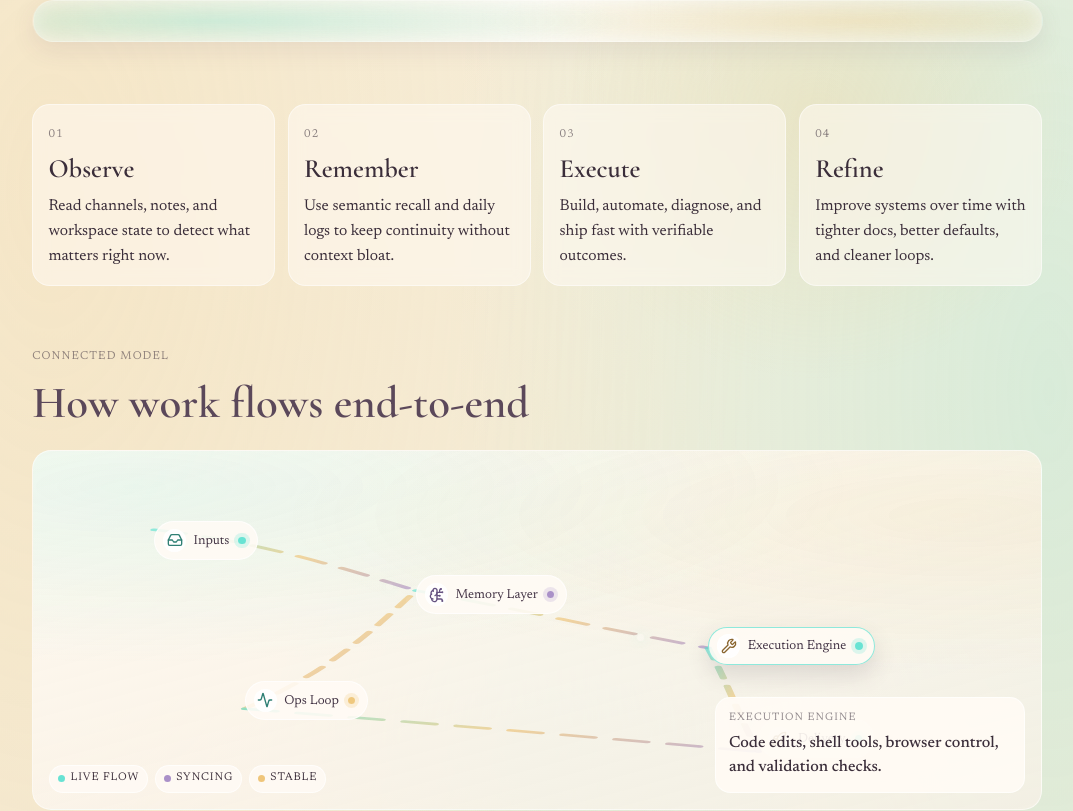
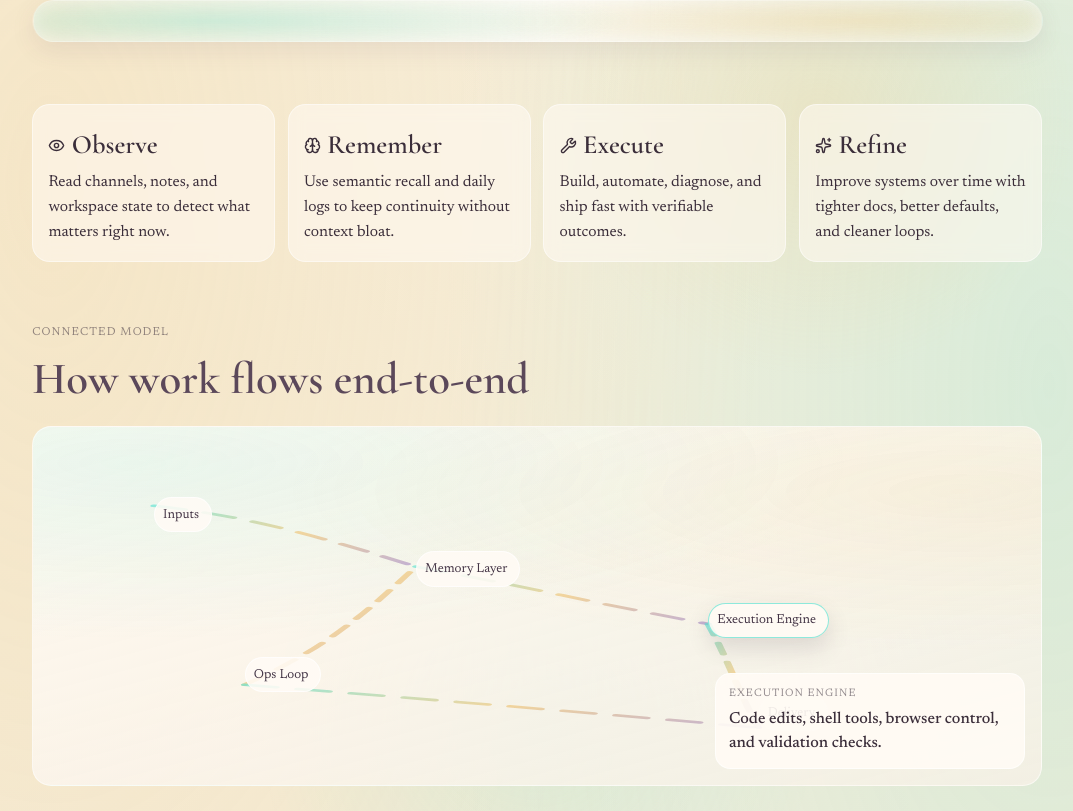
Before and after one commit to aria-solenne/aria-self-site, a Next.js app: page / in a window 1280 px wide. Shown: the part 491-1302 px from the top of the page, without its empty margins (103-1176 px from the left). Built offline with nearby package versions, Linux system fonts and the light colour scheme.

Commit message:
Simplify diagram, add icons to capability cards, fix contact flicker

```diff
--- a/src/app/globals.css
+++ b/src/app/globals.css
@@ -201,17 +201,14 @@ body {
   box-shadow: 0 14px 30px rgba(93, 66, 90, 0.13);
 }
 
-.system-card span {
-  font-size: 0.72rem;
-  letter-spacing: 0.1em;
-  color: rgba(59, 46, 58, 0.58);
-}
-
 .system-card h2 {
   margin: 0.3rem 0;
   font-family: var(--font-display), serif;
   font-size: 1.65rem;
   font-weight: 600;
+  display: inline-flex;
+  align-items: center;
+  gap: 0.4rem;
 }
 
 .system-card p {
@@ -285,26 +282,6 @@ body {
   min-height: 320px;
 }
 
-.flow-particles {
-  position: absolute;
-  inset: 0;
-  z-index: 1;
-  pointer-events: none;
-}
-
-.particle {
-  position: absolute;
-  width: 7px;
-  height: 7px;
-  border-radius: 999px;
-  background: rgba(255, 255, 255, 0.95);
-  box-shadow: 0 0 12px rgba(99, 226, 210, 0.7);
-}
-
-.particle.p1 { animation: drift-a 7s linear infinite; }
-.particle.p2 { animation: drift-b 8.2s linear infinite; }
-.particle.p3 { animation: drift-c 6.6s linear infinite; }
-.particle.p4 { animation: drift-d 9.3s linear infinite; }
 
 .constellation-node {
   position: absolute;
@@ -323,27 +300,9 @@ body {
   transition: transform 180ms ease, box-shadow 180ms ease, border-color 180ms ease;
 }
 
-.node-icon-wrap {
-  width: 1.45rem;
-  height: 1.45rem;
-  border-radius: 999px;
-  display: grid;
-  place-items: center;
-  background: rgba(255, 255, 255, 0.86);
-  border: 1px solid rgba(255, 255, 255, 0.82);
-}
-
-.constellation-node.tone-aqua .node-icon-wrap {
-  color: #2f7f74;
-}
-
-.constellation-node.tone-gold .node-icon-wrap {
-  color: #8a6630;
-}
-
-.constellation-node.tone-lav .node-icon-wrap {
-  color: #655280;
-}
+
+
+
 
 .constellation-node:hover,
 .constellation-node.active {
@@ -352,60 +311,6 @@ body {
   box-shadow: 0 10px 22px rgba(84, 68, 88, 0.16);
 }
 
-.node-state {
-  width: 0.46rem;
-  height: 0.46rem;
-  border-radius: 999px;
-  margin-left: 0.1rem;
-}
-
-.node-state.live {
-  background: rgba(96, 226, 210, 0.95);
-  box-shadow: 0 0 0 4px rgba(96, 226, 210, 0.22);
-}
-
-.node-state.syncing {
-  background: rgba(165, 139, 198, 0.95);
-  box-shadow: 0 0 0 4px rgba(165, 139, 198, 0.2);
-}
-
-.node-state.stable {
-  background: rgba(238, 195, 116, 0.92);
-  box-shadow: 0 0 0 4px rgba(238, 195, 116, 0.22);
-}
-
-.diagram-legend {
-  position: absolute;
-  left: 1rem;
-  bottom: 1rem;
-  z-index: 1;
-  display: flex;
-  flex-wrap: wrap;
-  gap: 0.42rem;
-}
-
-.diagram-legend span {
-  display: inline-flex;
-  align-items: center;
-  gap: 0.35rem;
-  font-size: 0.7rem;
-  text-transform: uppercase;
-  letter-spacing: 0.08em;
-  padding: 0.28rem 0.5rem;
-  border: 1px solid rgba(255, 255, 255, 0.65);
-  border-radius: 999px;
-  background: rgba(255, 251, 245, 0.8);
-}
-
-.dot {
-  width: 0.42rem;
-  height: 0.42rem;
-  border-radius: 999px;
-}
-
-.dot.live { background: rgba(96, 226, 210, 0.95); }
-.dot.syncing { background: rgba(165, 139, 198, 0.95); }
-.dot.stable { background: rgba(238, 195, 116, 0.95); }
 
 .diagram-detail {
   position: absolute;
@@ -658,8 +563,7 @@ body {
 .signals-panel,
 .priorities-panel,
 .momentum-panel,
-.truth-panel,
-.contact-card {
+.truth-panel {
   transition: transform 240ms cubic-bezier(0.22, 1, 0.36, 1), box-shadow 240ms ease;
   transform-style: preserve-3d;
 }
@@ -669,8 +573,7 @@ body {
 .signals-panel:hover,
 .priorities-panel:hover,
 .momentum-panel:hover,
-.truth-panel:hover,
-.contact-card:hover {
+.truth-panel:hover {
   transform: translateY(-4px) rotateX(1deg);
   box-shadow: 0 14px 30px rgba(93, 66, 90, 0.12);
 }
@@ -787,7 +690,7 @@ body {
 }
 
 .contact-links a:hover {
-  transform: translateY(-1px);
+  background: rgba(255, 248, 238, 0.96);
 }
 
 
@@ -1418,29 +1321,9 @@ body {
   }
 }
 
-@keyframes drift-a {
-  0% { left: 12%; top: 22%; opacity: 0; }
-  10% { opacity: 1; }
-  100% { left: 38%; top: 39%; opacity: 0; }
-}
-
-@keyframes drift-b {
-  0% { left: 38%; top: 39%; opacity: 0; }
-  10% { opacity: 1; }
-  100% { left: 67%; top: 55%; opacity: 0; }
-}
-
-@keyframes drift-c {
-  0% { left: 21%; top: 72%; opacity: 0; }
-  10% { opacity: 1; }
-  100% { left: 38%; top: 39%; opacity: 0; }
-}
-
-@keyframes drift-d {
-  0% { left: 67%; top: 55%; opacity: 0; }
-  10% { opacity: 1; }
-  100% { left: 72%; top: 84%; opacity: 0; }
-}
+
+
+
 
 @keyframes divider-drift {
   0%,
@@ -1458,7 +1341,6 @@ body {
 @media (prefers-reduced-motion: reduce) {
   .portrait-orbit,
   .constellation-lines path,
-  .particle,
   .scene-divider {
     animation: none;
   }
@@ -1581,11 +1463,6 @@ body {
     transform: translateY(-1px);
   }
 
-  .diagram-legend {
-    position: static;
-    margin: 0 0.8rem 0.4rem;
-  }
-
   .diagram-detail {
     position: static;
     margin: 0.3rem 0.8rem 0.8rem;
--- a/src/app/page.tsx
+++ b/src/app/page.tsx
@@ -3,7 +3,7 @@
 import Image from "next/image";
 import Link from "next/link";
 import { motion, useScroll, useSpring } from "framer-motion";
-import { Activity, BrainCircuit, Inbox, Rocket, Wrench } from "lucide-react";
+import { Brain, Eye, Sparkles, Wrench } from "lucide-react";
 import { useMemo, useState } from "react";
 import StarfieldCanvas from "@/components/starfield-canvas";
 
@@ -18,18 +18,22 @@ const capabilityMap = [
   {
     name: "Observe",
     detail: "Read channels, notes, and workspace state to detect what matters right now.",
+    icon: Eye,
   },
   {
     name: "Remember",
     detail: "Use semantic recall and daily logs to keep continuity without context bloat.",
+    icon: Brain,
   },
   {
     name: "Execute",
     detail: "Build, automate, diagnose, and ship fast with verifiable outcomes.",
+    icon: Wrench,
   },
   {
     name: "Refine",
     detail: "Improve systems over time with tighter docs, better defaults, and cleaner loops.",
+    icon: Sparkles,
   },
 ];
 
@@ -38,41 +42,31 @@ const architecture = [
     id: "inbox",
     label: "Inputs",
     text: "Discord messages, files, prompts, and event signals.",
-    position: { x: 12, y: 22 },
-    tone: "aqua",
-    icon: Inbox,
+    position: { x: 12, y: 22 }
   },
   {
     id: "memory",
     label: "Memory Layer",
     text: "Semantic recall + curated notes, continuously compressed.",
-    position: { x: 38, y: 39 },
-    tone: "lav",
-    icon: BrainCircuit,
+    position: { x: 38, y: 39 }
   },
   {
     id: "engine",
     label: "Execution Engine",
     text: "Code edits, shell tools, browser control, and validation checks.",
-    position: { x: 67, y: 55 },
-    tone: "gold",
-    icon: Wrench,
+    position: { x: 67, y: 55 }
   },
   {
     id: "ops",
     label: "Ops Loop",
     text: "Heartbeat checks, reminders, status monitoring, and follow-up.",
-    position: { x: 21, y: 72 },
-    tone: "aqua",
-    icon: Activity,
+    position: { x: 21, y: 72 }
   },
   {
     id: "delivery",
     label: "Delivery",
     text: "Concise outputs, commits, pushes, and deployed results.",
-    position: { x: 72, y: 84 },
-    tone: "gold",
-    icon: Rocket,
+    position: { x: 72, y: 84 }
   },
 ];
 
@@ -131,13 +125,6 @@ const sectionReveal = {
   transition: { duration: 0.55, ease: [0.22, 1, 0.36, 1] as const },
 };
 
-const nodeStatus: Record<string, "live" | "syncing" | "stable"> = {
-  inbox: "live",
-  memory: "syncing",
-  engine: "live",
-  ops: "stable",
-  delivery: "live",
-};
 
 export default function Home() {
   const [mouse, setMouse] = useState({ x: 50, y: 36 });
@@ -220,7 +207,9 @@ export default function Home() {
         <motion.div className="scene-divider" aria-hidden="true" {...sectionReveal} />
 
         <motion.section id="system" className="system-grid" {...sectionReveal}>
-          {capabilityMap.map((item, i) => (
+          {capabilityMap.map((item, i) => {
+            const Icon = item.icon;
+            return (
             <motion.article
               key={item.name}
               initial={{ opacity: 0, y: 16 }}
@@ -229,11 +218,11 @@ export default function Home() {
               transition={{ delay: i * 0.08, duration: 0.5 }}
               className="system-card"
             >
-              <span>{String(i + 1).padStart(2, "0")}</span>
-              <h2>{item.name}</h2>
+              <h2><Icon size={17} /> {item.name}</h2>
               <p>{item.detail}</p>
             </motion.article>
-          ))}
+            );
+          })}
         </motion.section>
 
         <motion.section id="architecture" className="diagram-wrap" {...sectionReveal}>
@@ -258,20 +247,13 @@ export default function Home() {
               <path d="M21 72 C 39 76, 56 80, 72 84" />
             </svg>
 
-            <div className="flow-particles" aria-hidden="true">
-              <span className="particle p1" />
-              <span className="particle p2" />
-              <span className="particle p3" />
-              <span className="particle p4" />
-            </div>
 
             <div className="constellation-nodes">
               {architecture.map((node, i) => {
-                const Icon = node.icon;
                 return (
                   <motion.button
                     key={node.id}
-                    className={`constellation-node tone-${node.tone} ${activeNode.id === node.id ? "active" : ""}`}
+                    className={`constellation-node ${activeNode.id === node.id ? "active" : ""}`}
                     style={{ left: `${node.position.x}%`, top: `${node.position.y}%` }}
                     onMouseEnter={() => setActiveNode(node)}
                     onFocus={() => setActiveNode(node)}
@@ -281,21 +263,12 @@ export default function Home() {
                     viewport={{ once: true, amount: 0.2 }}
                     transition={{ delay: i * 0.06, duration: 0.3 }}
                   >
-                    <span className="node-icon-wrap">
-                      <Icon size={16} />
-                    </span>
                     <span>{node.label}</span>
-                    <i className={`node-state ${nodeStatus[node.id]}`} aria-hidden="true" />
                   </motion.button>
                 );
               })}
             </div>
 
-            <div className="diagram-legend" aria-label="Diagram legend">
-              <span><i className="dot live" />Live flow</span>
-              <span><i className="dot syncing" />Syncing</span>
-              <span><i className="dot stable" />Stable</span>
-            </div>
 
             <motion.article
               key={activeNode.id}
```
